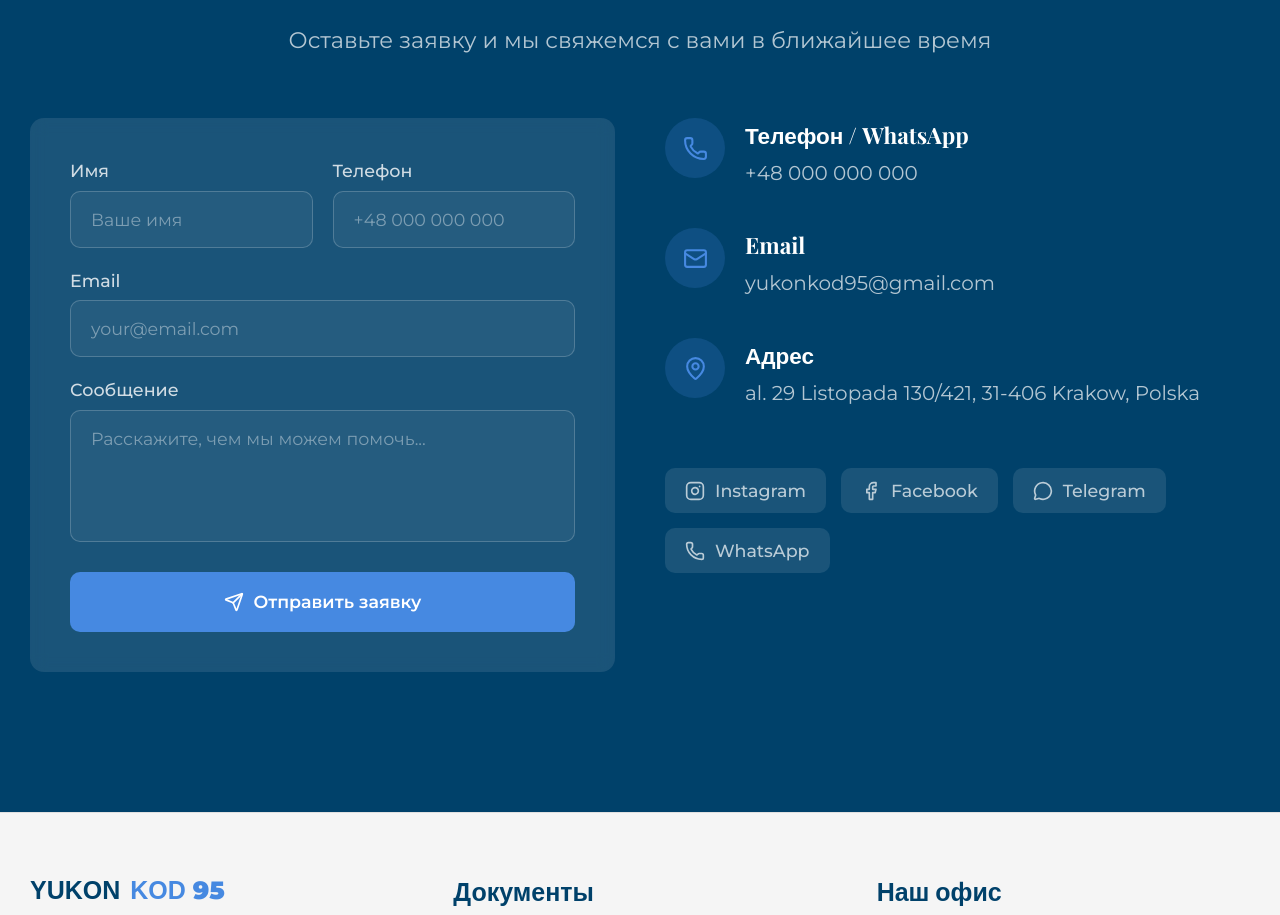
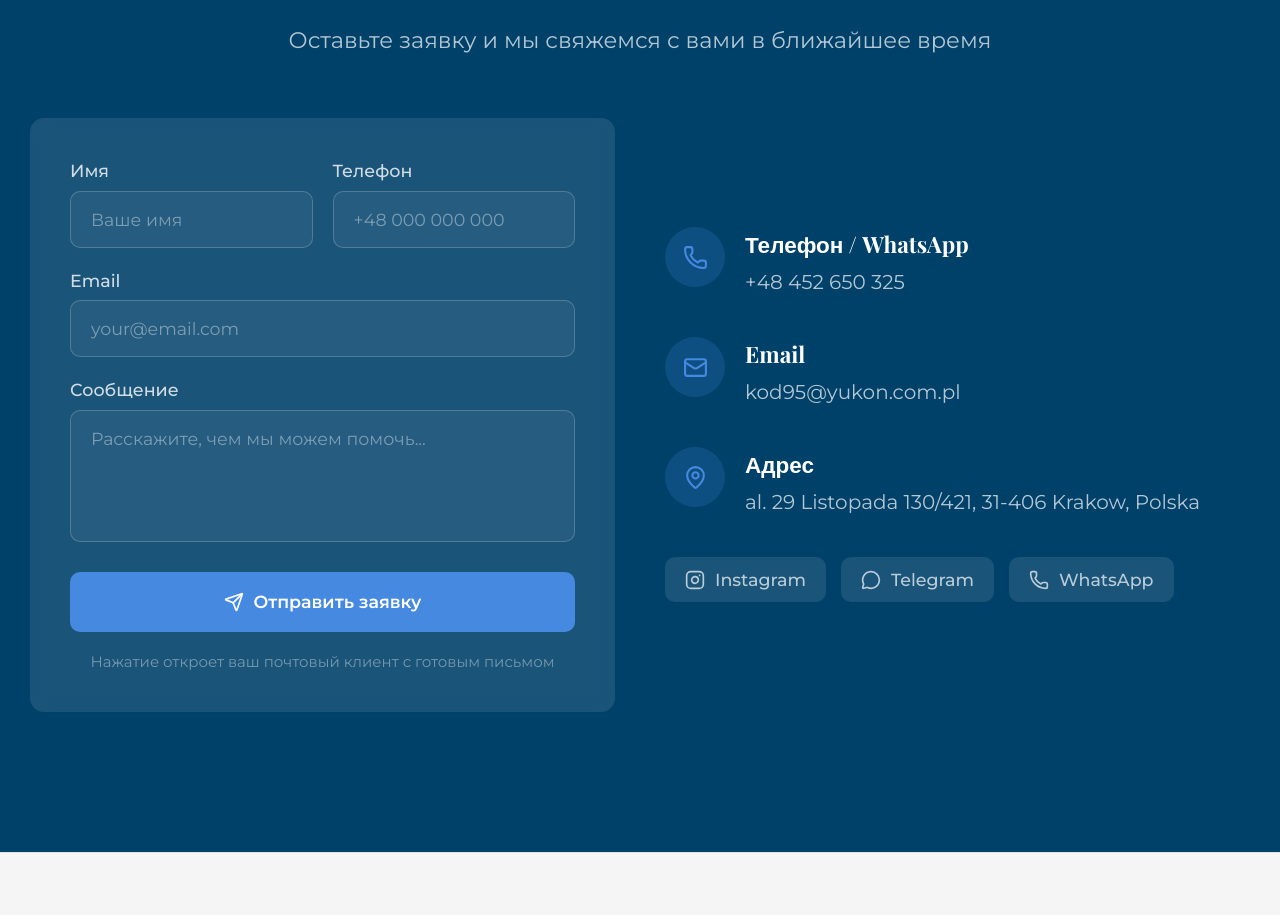
Before and after one commit to lolo60-lgtm/Yukon-vertical, a Next.js app: page / in a window 1280 px wide. Shown: the part 7704-8619 px from the top of the page. Built offline with nearby package versions, Linux system fonts and the light colour scheme; a web font is replaced by a local one.

Commit message:
Update contact.tsx
18,03

```diff
--- a/components/contact.tsx
+++ b/components/contact.tsx
@@ -1,7 +1,7 @@
 "use client"
 
 import { useEffect, useRef, useState } from "react"
-import { Phone, Mail, MapPin, Send, Instagram, Facebook, MessageCircle } from "lucide-react"
+import { Phone, Mail, MapPin, Send, Instagram, MessageCircle } from "lucide-react"
 
 function FadeInSection({ children, delay = 0 }: { children: React.ReactNode; delay?: number }) {
   const ref = useRef<HTMLDivElement>(null)
@@ -35,7 +35,38 @@ function FadeInSection({ children, delay = 0 }: { children: React.ReactNode; del
   )
 }
 
+const CONTACT_EMAIL = "kod95@yukon.com.pl"
+const CONTACT_PHONE = "+48 452 650 325"
+
 export function Contact() {
+  const [name, setName] = useState("")
+  const [phone, setPhone] = useState("")
+  const [email, setEmail] = useState("")
+  const [message, setMessage] = useState("")
+  const [sent, setSent] = useState(false)
+
+  function handleSubmit(e: React.FormEvent) {
+    e.preventDefault()
+
+    // Формируем читабельное письмо
+    const subject = encodeURIComponent(`Заявка с сайта от ${name || "клиента"}`)
+    const body = encodeURIComponent(
+      `Новая заявка с сайта Yukon KOD 95\n` +
+      `────────────────────────\n` +
+      `Имя:      ${name || "не указано"}\n` +
+      `Телефон:  ${phone || "не указан"}\n` +
+      `Email:    ${email || "не указан"}\n` +
+      `────────────────────────\n` +
+      `Сообщение:\n${message || "—"}\n` +
+      `────────────────────────\n` +
+      `Отправлено через форму сайта`
+    )
+
+    window.location.href = `mailto:${CONTACT_EMAIL}?subject=${subject}&body=${body}`
+    setSent(true)
+    setTimeout(() => setSent(false), 4000)
+  }
+
   return (
     <section id="contact" className="bg-foreground py-20 md:py-28">
       <div className="mx-auto w-full max-w-7xl px-4 sm:px-6">
@@ -51,84 +82,88 @@ export function Contact() {
         </FadeInSection>
 
         <div className="mt-12 grid gap-10 lg:grid-cols-2">
+
           {/* Contact form */}
           <FadeInSection delay={100}>
             <form
-              className="flex w-full max-w-full flex-col gap-4 overflow-hidden rounded-xl bg-primary-foreground/10 p-4 backdrop-blur-sm sm:p-6 md:p-8"
-              onSubmit={(e) => e.preventDefault()}
+              className="flex w-full flex-col gap-4 rounded-xl bg-primary-foreground/10 p-6 backdrop-blur-sm md:p-8"
+              onSubmit={handleSubmit}
             >
-              <div className="grid w-full gap-4 sm:grid-cols-2">
-                <div className="flex min-w-0 flex-col gap-1.5">
-                  <label htmlFor="name" className="text-sm font-medium text-primary-foreground/80">
-                    {"Имя"}
-                  </label>
+              <div className="grid gap-4 sm:grid-cols-2">
+                <div className="flex flex-col gap-1.5">
+                  <label htmlFor="name" className="text-sm font-medium text-primary-foreground/80">{"Имя"}</label>
                   <input
                     id="name"
                     type="text"
                     placeholder="Ваше имя"
-                    className="w-full min-w-0 rounded-lg border border-primary-foreground/20 bg-primary-foreground/5 px-4 py-3 text-sm text-primary-foreground placeholder:text-primary-foreground/40 focus:border-accent focus:outline-none"
+                    value={name}
+                    onChange={(e) => setName(e.target.value)}
+                    className="w-full rounded-lg border border-primary-foreground/20 bg-primary-foreground/5 px-4 py-3 text-sm text-primary-foreground placeholder:text-primary-foreground/40 focus:border-accent focus:outline-none"
                   />
                 </div>
-                <div className="flex min-w-0 flex-col gap-1.5">
-                  <label htmlFor="phone" className="text-sm font-medium text-primary-foreground/80">
-                    {"Телефон"}
-                  </label>
+                <div className="flex flex-col gap-1.5">
+                  <label htmlFor="phone" className="text-sm font-medium text-primary-foreground/80">{"Телефон"}</label>
                   <input
                     id="phone"
                     type="tel"
                     placeholder="+48 000 000 000"
-                    className="w-full min-w-0 rounded-lg border border-primary-foreground/20 bg-primary-foreground/5 px-4 py-3 text-sm text-primary-foreground placeholder:text-primary-foreground/40 focus:border-accent focus:outline-none"
+                    value={phone}
+                    onChange={(e) => setPhone(e.target.value)}
+                    className="w-full rounded-lg border border-primary-foreground/20 bg-primary-foreground/5 px-4 py-3 text-sm text-primary-foreground placeholder:text-primary-foreground/40 focus:border-accent focus:outline-none"
                   />
                 </div>
               </div>
-              <div className="flex min-w-0 flex-col gap-1.5">
-                <label htmlFor="email" className="text-sm font-medium text-primary-foreground/80">
-                  {"Email"}
-                </label>
+              <div className="flex flex-col gap-1.5">
+                <label htmlFor="email" className="text-sm font-medium text-primary-foreground/80">{"Email"}</label>
                 <input
                   id="email"
                   type="email"
                   placeholder="your@email.com"
-                  className="w-full min-w-0 rounded-lg border border-primary-foreground/20 bg-primary-foreground/5 px-4 py-3 text-sm text-primary-foreground placeholder:text-primary-foreground/40 focus:border-accent focus:outline-none"
+                  value={email}
+                  onChange={(e) => setEmail(e.target.value)}
+                  className="w-full rounded-lg border border-primary-foreground/20 bg-primary-foreground/5 px-4 py-3 text-sm text-primary-foreground placeholder:text-primary-foreground/40 focus:border-accent focus:outline-none"
                 />
               </div>
-              <div className="flex min-w-0 flex-col gap-1.5">
-                <label htmlFor="message" className="text-sm font-medium text-primary-foreground/80">
-                  {"Сообщение"}
-                </label>
+              <div className="flex flex-col gap-1.5">
+                <label htmlFor="message" className="text-sm font-medium text-primary-foreground/80">{"Сообщение"}</label>
                 <textarea
                   id="message"
                   rows={4}
                   placeholder="Расскажите, чем мы можем помочь..."
-                  className="w-full min-w-0 resize-none rounded-lg border border-primary-foreground/20 bg-primary-foreground/5 px-4 py-3 text-sm text-primary-foreground placeholder:text-primary-foreground/40 focus:border-accent focus:outline-none"
+                  value={message}
+                  onChange={(e) => setMessage(e.target.value)}
+                  className="w-full resize-none rounded-lg border border-primary-foreground/20 bg-primary-foreground/5 px-4 py-3 text-sm text-primary-foreground placeholder:text-primary-foreground/40 focus:border-accent focus:outline-none"
                 />
               </div>
               <button
                 type="submit"
-                className="mt-2 flex w-full items-center justify-center gap-2 rounded-lg bg-accent px-6 py-3.5 font-sans text-sm font-semibold text-accent-foreground transition-transform hover:scale-105"
+                className={`mt-2 flex w-full items-center justify-center gap-2 rounded-lg px-6 py-3.5 font-sans text-sm font-semibold transition-all hover:scale-105 ${
+                  sent
+                    ? "bg-green-500 text-white"
+                    : "bg-accent text-accent-foreground"
+                }`}
               >
                 <Send className="h-4 w-4" />
-                {"Отправить заявку"}
+                {sent ? "Открываем почтовый клиент..." : "Отправить заявку"}
               </button>
+              <p className="text-center text-xs text-primary-foreground/40">
+                {"Нажатие откроет ваш почтовый клиент с готовым письмом"}
+              </p>
             </form>
           </FadeInSection>
 
-          {/* Contact info */}
+          {/* Contact info — centered vertically */}
           <FadeInSection delay={200}>
-            <div className="flex flex-col justify-center gap-8">
+            <div className="flex h-full flex-col items-start justify-center gap-8">
+
               <div className="flex items-start gap-4">
                 <div className="flex h-12 w-12 shrink-0 items-center justify-center rounded-full bg-accent/20">
                   <Phone className="h-5 w-5 text-accent" />
                 </div>
                 <div>
-                  <h3 className="font-serif text-lg font-bold text-primary-foreground">
-                    {"Телефон / WhatsApp"}
-                  </h3>
-                  <a
-                    href="tel:+48000000000"
-                    className="mt-1 block text-primary-foreground/70 transition-colors hover:text-accent"
-                  >
-                    {"+48 000 000 000"}
+                  <h3 className="font-serif text-lg font-bold text-primary-foreground">{"Телефон / WhatsApp"}</h3>
+                  <a href={`tel:${CONTACT_PHONE.replace(/\s/g, "")}`} className="mt-1 block text-primary-foreground/70 transition-colors hover:text-accent">
+                    {CONTACT_PHONE}
                   </a>
                 </div>
               </div>
@@ -138,14 +173,9 @@ export function Contact() {
                   <Mail className="h-5 w-5 text-accent" />
                 </div>
                 <div>
-                  <h3 className="font-serif text-lg font-bold text-primary-foreground">
-                    {"Email"}
-                  </h3>
-                  <a
-                    href="mailto:yukonkod95@gmail.com"
-                    className="mt-1 block text-primary-foreground/70 transition-colors hover:text-accent"
-                  >
-                    {"yukonkod95@gmail.com"}
+                  <h3 className="font-serif text-lg font-bold text-primary-foreground">{"Email"}</h3>
+                  <a href={`mailto:${CONTACT_EMAIL}`} className="mt-1 block text-primary-foreground/70 transition-colors hover:text-accent">
+                    {CONTACT_EMAIL}
                   </a>
                 </div>
               </div>
@@ -155,46 +185,24 @@ export function Contact() {
                   <MapPin className="h-5 w-5 text-accent" />
                 </div>
                 <div>
-                  <h3 className="font-serif text-lg font-bold text-primary-foreground">
-                    {"Адрес"}
-                  </h3>
-                  <p className="mt-1 text-primary-foreground/70">
-                    {"al. 29 Listopada 130/421, 31-406 Krakow, Polska"}
-                  </p>
+                  <h3 className="font-serif text-lg font-bold text-primary-foreground">{"Адрес"}</h3>
+                  <p className="mt-1 text-primary-foreground/70">{"al. 29 Listopada 130/421, 31-406 Krakow, Polska"}</p>
                 </div>
               </div>
 
               {/* Social links */}
-              <div className="mt-4 flex flex-wrap gap-3">
-                <a
-                  href="https://www.instagram.com/yukon_kod_95/"
-                  target="_blank"
-                  rel="noopener noreferrer"
-                  className="flex items-center gap-2 rounded-lg bg-primary-foreground/10 px-4 py-2 text-sm font-medium text-primary-foreground/70 transition-all hover:scale-105 hover:bg-accent hover:text-accent-foreground"
-                >
-                  <Instagram className="h-4 w-4" />
-                  {"Instagram"}
+              <div className="flex flex-wrap gap-3">
+                <a href="https://www.instagram.com/yukon_kod_95/" target="_blank" rel="noopener noreferrer"
+                  className="flex items-center gap-2 rounded-lg bg-primary-foreground/10 px-4 py-2 text-sm font-medium text-primary-foreground/70 transition-all hover:scale-105 hover:bg-accent hover:text-accent-foreground">
+                  <Instagram className="h-4 w-4" />{"Instagram"}
                 </a>
-                <a
-                  href="#"
-                  className="flex items-center gap-2 rounded-lg bg-primary-foreground/10 px-4 py-2 text-sm font-medium text-primary-foreground/70 transition-all hover:scale-105 hover:bg-accent hover:text-accent-foreground"
-                >
-                  <Facebook className="h-4 w-4" />
-                  {"Facebook"}
+                <a href="#"
+                  className="flex items-center gap-2 rounded-lg bg-primary-foreground/10 px-4 py-2 text-sm font-medium text-primary-foreground/70 transition-all hover:scale-105 hover:bg-accent hover:text-accent-foreground">
+                  <MessageCircle className="h-4 w-4" />{"Telegram"}
                 </a>
-                <a
-                  href="#"
-                  className="flex items-center gap-2 rounded-lg bg-primary-foreground/10 px-4 py-2 text-sm font-medium text-primary-foreground/70 transition-all hover:scale-105 hover:bg-accent hover:text-accent-foreground"
-                >
-                  <MessageCircle className="h-4 w-4" />
-                  {"Telegram"}
-                </a>
-                <a
-                  href="#"
-                  className="flex items-center gap-2 rounded-lg bg-primary-foreground/10 px-4 py-2 text-sm font-medium text-primary-foreground/70 transition-all hover:scale-105 hover:bg-accent hover:text-accent-foreground"
-                >
-                  <Phone className="h-4 w-4" />
-                  {"WhatsApp"}
+                <a href={`https://wa.me/${CONTACT_PHONE.replace(/[\s+]/g, "")}`} target="_blank" rel="noopener noreferrer"
+                  className="flex items-center gap-2 rounded-lg bg-primary-foreground/10 px-4 py-2 text-sm font-medium text-primary-foreground/70 transition-all hover:scale-105 hover:bg-accent hover:text-accent-foreground">
+                  <Phone className="h-4 w-4" />{"WhatsApp"}
                 </a>
               </div>
             </div>
```
